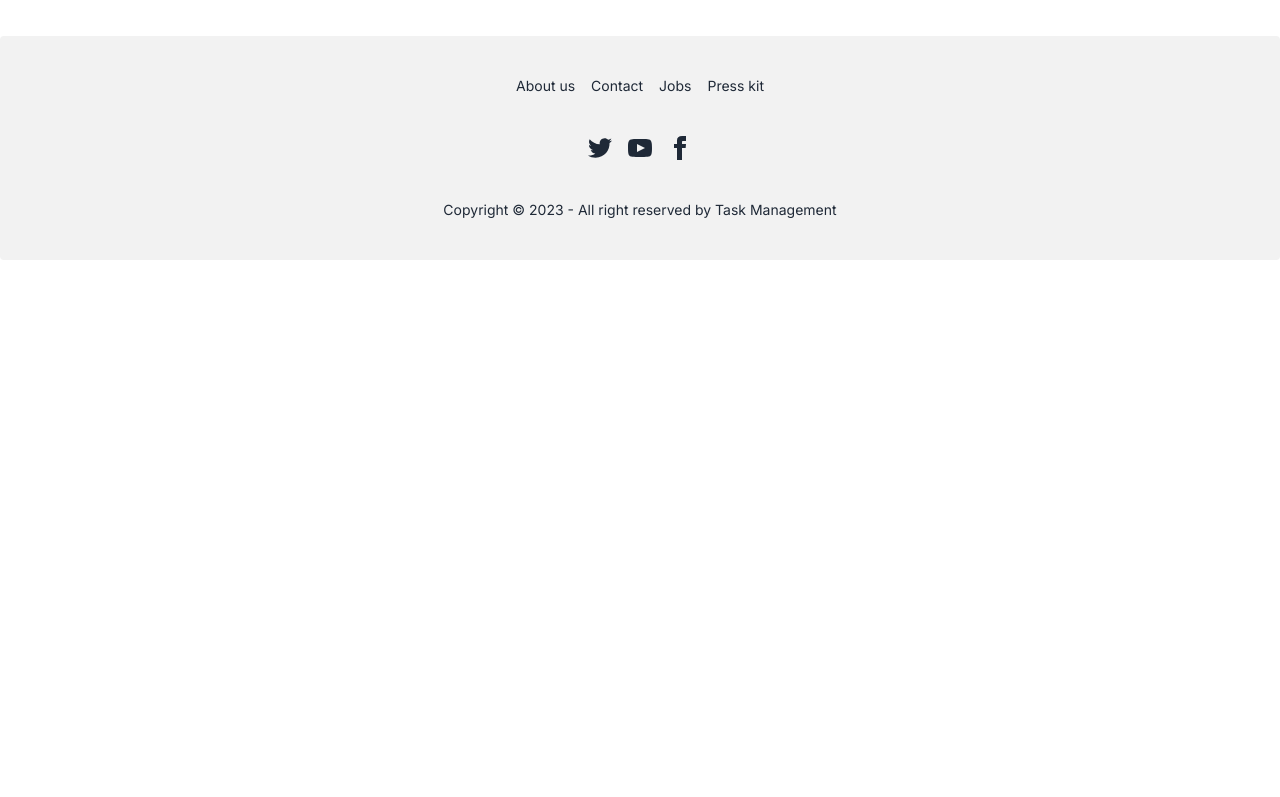
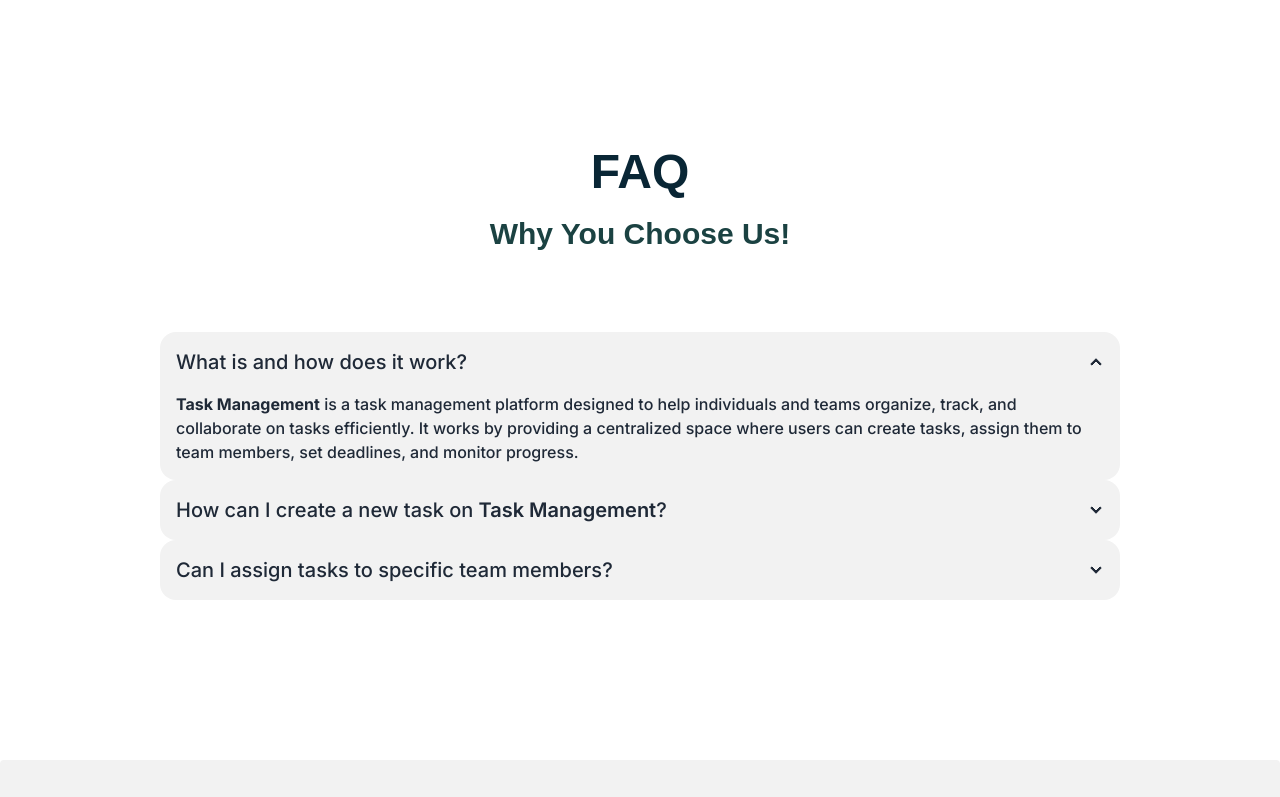
Before and after one commit to tonoy3125/task-management-platform-Client, a React (Vite) app: page / in a window 1280 px wide. Shown: the part 1275-2072 px from the top of the page. Before the commit the page ends 1535 px from the top, so only its background shows below. Built offline with nearby package versions, Linux system fonts and the light colour scheme; no server answers.

Commit message:
faq section added commit

```diff
--- a/package.json
+++ b/package.json
@@ -10,6 +10,7 @@
     "preview": "vite preview"
   },
   "dependencies": {
+    "@material-tailwind/react": "^2.1.8",
     "@react-icons/all-files": "^4.1.0",
     "firebase": "^10.7.1",
     "localforage": "^1.10.0",
--- /dev/null
+++ b/src/Pages/Faq/FaqSection.jsx
@@ -0,0 +1,57 @@
+
+
+const FaqSection = () => {
+
+    return (
+        <div className="lg:m-[10rem] md:m-[3rem] m-[1rem]">
+            <div className="gap-3 mb-[5rem] mt-5 px-1 lg:px-0 text-center">
+                <h1 className="text-3xl md:text-4xl lg:text-5xl font-bold mb-5 text-darkOne font-lora uppercase">
+                    Faq
+                </h1>
+                <h1 className="text-xl md:text-2xl lg:text-3xl font-bold text-darkTwo capitalize font-lora">
+                    Why you choose us!
+                </h1>
+            </div>
+
+            <div className="collapse collapse-arrow bg-base-200">
+                <input type="radio" name="my-accordion-2" checked="checked" />
+                <div className="collapse-title text-xl font-medium">
+                    What is and how does it work?
+                </div>
+                <div className="collapse-content">
+                    <p className="font-medium"><span className="font-bold">Task Management</span> is a task
+                        management platform designed to help individuals and teams organize,
+                        track, and collaborate on tasks efficiently. It works by providing a
+                        centralized space where users can create tasks, assign them to team
+                        members, set deadlines, and monitor progress.</p>
+                </div>
+            </div>
+            <div className="collapse collapse-arrow bg-base-200">
+                <input type="radio" name="my-accordion-2" />
+                <div className="collapse-title text-xl font-medium">
+                    How can I create a new task on
+                    <span className="font-semibold"> Task Management</span>?
+                </div>
+                <div className="collapse-content">
+                    <p className="font-medium">To create a new task, simply log in to your account, navigate to the
+                        task creation section, and fill in the required details such as task
+                        name, description, assignee, and due date. Click &apos;Save&apos; to
+                        add the task to your list.</p>
+                </div>
+            </div>
+            <div className="collapse collapse-arrow bg-base-200">
+                <input type="radio" name="my-accordion-2" />
+                <div className="collapse-title text-xl font-medium">
+                    Can I assign tasks to specific team members?
+                </div>
+                <div className="collapse-content">
+                    <p className="font-medium">Yes, <span className="font-semibold">Task Management</span> allows
+                        you to assign tasks to specific team members. When creating or
+                        editing a task, you can select the assignee from your team members.</p>
+                </div>
+            </div>
+        </div>
+    );
+};
+
+export default FaqSection;
--- a/src/Pages/Home/Home.jsx
+++ b/src/Pages/Home/Home.jsx
@@ -1,4 +1,5 @@
 import ClientSection from "../Client/ClientSection";
+import FaqSection from "../Faq/FaqSection";
 import Banner from "./Banner";
 
 
@@ -7,6 +8,7 @@ const Home = () => {
         <div>
             <Banner></Banner>
             <ClientSection></ClientSection>
+            <FaqSection></FaqSection>
         </div>
     );
 };
```
Also changed, not shown: 1 other file (tests, documents, lock files or other folders).
